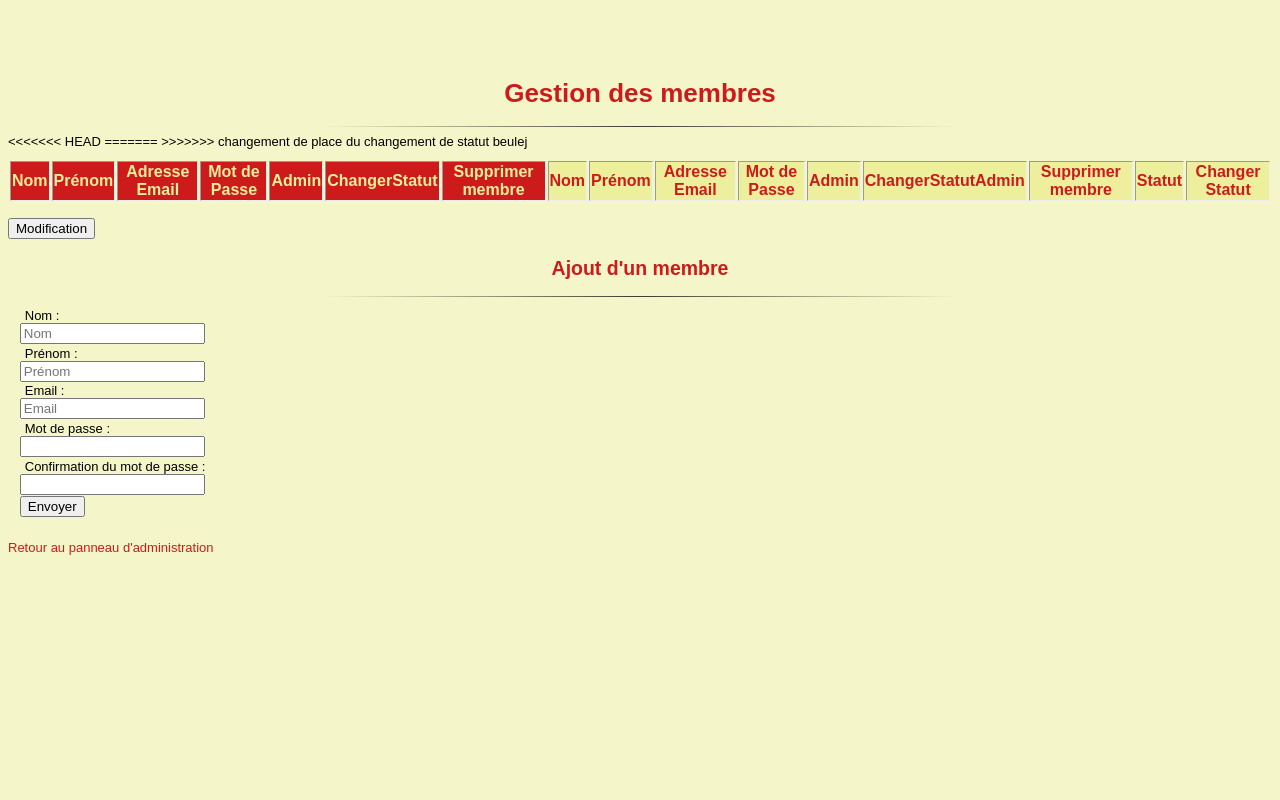
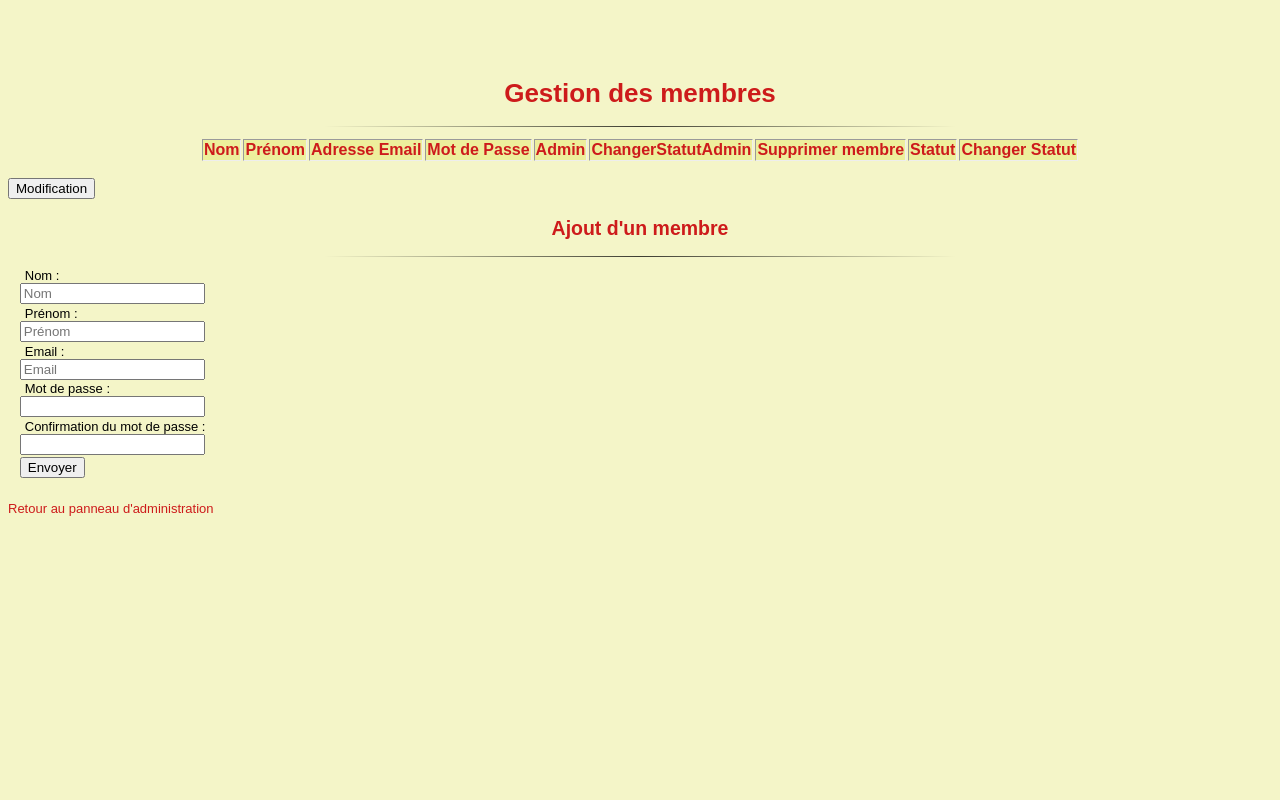
Before and after one commit to TiercelinQ/Nadalenca, a PHP site: page /Vue/viewMembreAdmin.php in a window 1280 px wide. Run offline with PHP 8.4, Linux system fonts and the light colour scheme; the template is opened without the code that fills it, so the values that code supplies are empty.

Commit message:
modif probleme changement statut beulej

```diff
--- a/Vue/viewMembreAdmin.php
+++ b/Vue/viewMembreAdmin.php
@@ -3,15 +3,7 @@
 
 	<table border = "1">
 		<tr>
-<<<<<<< HEAD
-			<th>Nom</th>
-			<th>Prénom</th>
-			<th>Adresse Email</th>
-			<th>Mot de Passe</th>
-			<th>Admin</th>
-			<th>ChangerStatut</th>
-			<th>Supprimer membre</th>
-=======
+
 			<td>Nom</td>
 			<td>Prénom</td>
 			<td>Adresse Email</td>
@@ -22,7 +14,7 @@
 			<td>Statut</td>
 			<td>Changer Statut</td>
 
->>>>>>> changement de place du changement de statut beulej
+
 
 	<form action='controlMembresAdmin.php' method='post'>
 <?php
```
